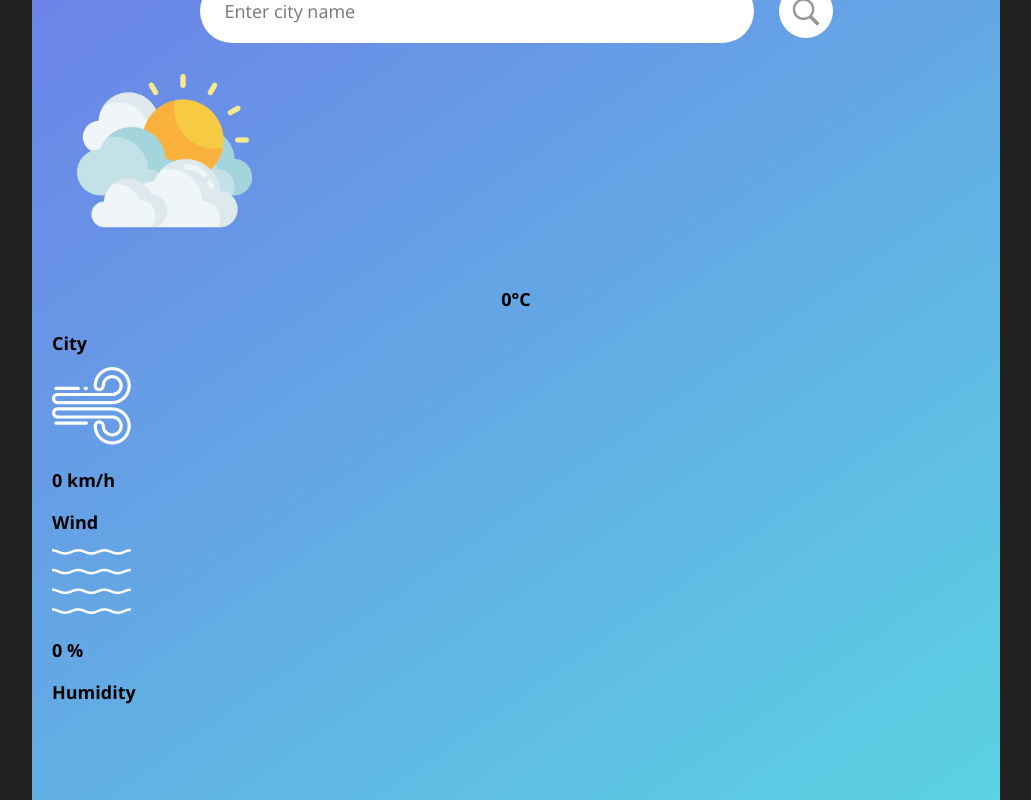
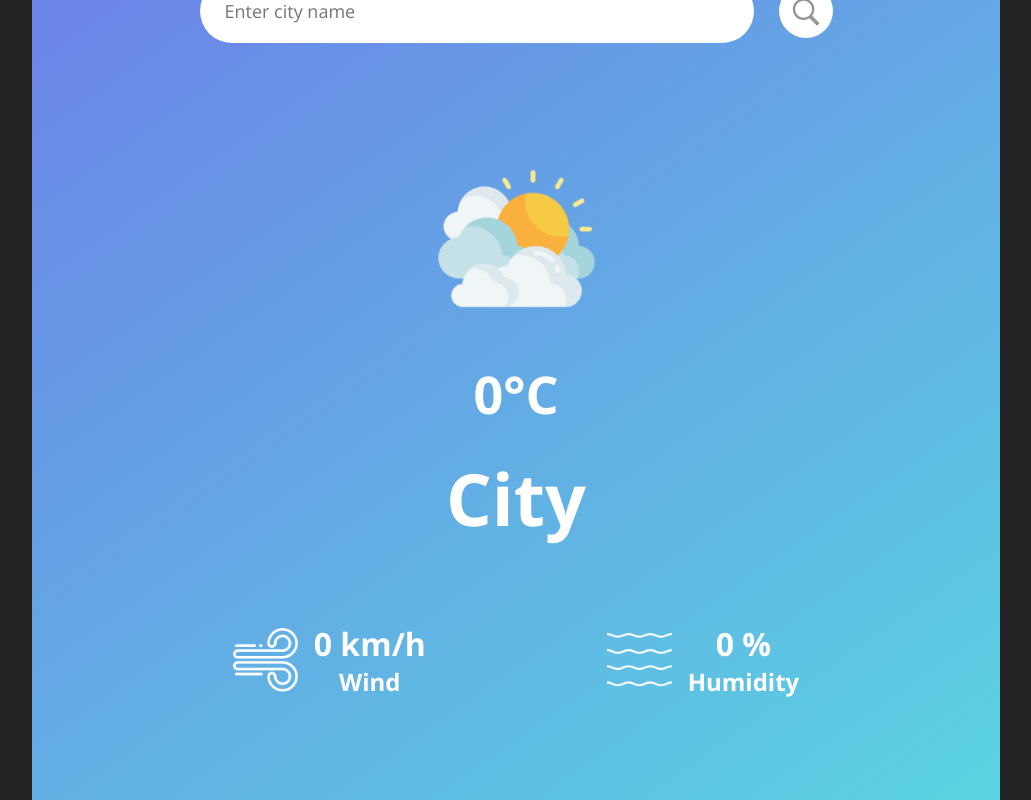
Before and after one commit to Danylo2006/Weather-App, a plain HTML site: page index.html in a window 1280 px wide. Shown: the top 800 px of the page, without its empty margins (124-1155 px from the left). Drawn offline with nearby package versions, Linux system fonts and the light colour scheme.

Commit message:
fixes styles for clarity

```diff
--- a/styles.css
+++ b/styles.css
@@ -1,6 +1,13 @@
+:root {
+  --font-family: "Open Sans", sans-serif;
+  --font-size: 18px;
+  --text-color: white;
+}
+
 * {
-  font-family: "Open Sans";
-  font-size: 18px;
+  font-family: var(--font-family);
+  font-size: var(--font-size);
+  color: var(--text-color);
   border: none;
 }
 
@@ -27,16 +34,17 @@ body {
   display: flex;
   justify-content: center;
   align-items: center;
+  margin-bottom: 100px;
 }
 
 input {
   border-radius: 50px;
-
   width: 524px;
   height: 54px;
   padding: 5px;
   padding-left: 25px;
   margin-right: 25px;
+  color: rgb(100, 100, 100);
 }
 
 .search-icon {
@@ -70,22 +78,69 @@ input {
   text-align: center;
   width: 100%;
   font-size: 54px;
-  color: white;
+}
+
+.temperature-container {
+  display: flex;
+  flex-direction: column;
+  justify-content: center;
+  align-items: center;
+  gap: 20px;
+  margin-bottom: 20px;
+}
+
+#weather-status {
+  width: 200px;
+  height: 200px;
 }
 
 .temperature {
-  text-align: center;
-  width: 100%;
+  margin: 0;
+  font-size: 52px;
+}
+
+.location-text {
+  font-size: 72px;
+  display: flex;
+  justify-content: center;
+  align-items: center;
+  margin: 0;
+  margin-bottom: 75px;
+}
+
+.weather-metrics {
+  display: flex;
+  align-items: center;
+  justify-content: space-evenly;
   margin: 20px 0;
 }
 
-.indicators-container {
-  margin: 20px 0;
+.metric-data {
   display: flex;
+  align-items: center;
+  justify-content: center;
   flex-direction: column;
-  align-items: center;
 }
 
-.indicators {
-  margin: 10px 0;
+.metric-item {
+  display: flex;
+  justify-content: center;
+  align-items: center;
+  flex-direction: row;
+  gap: 16px;
 }
+
+.weather-metric-img {
+  width: 65px;
+}
+
+.metric-text {
+  font-size: 32px;
+  margin: 0;
+  font-weight: 700; /* Apply bold weight */
+}
+
+.metric-title {
+  font-size: 24px;
+  margin: 0;
+}
```
